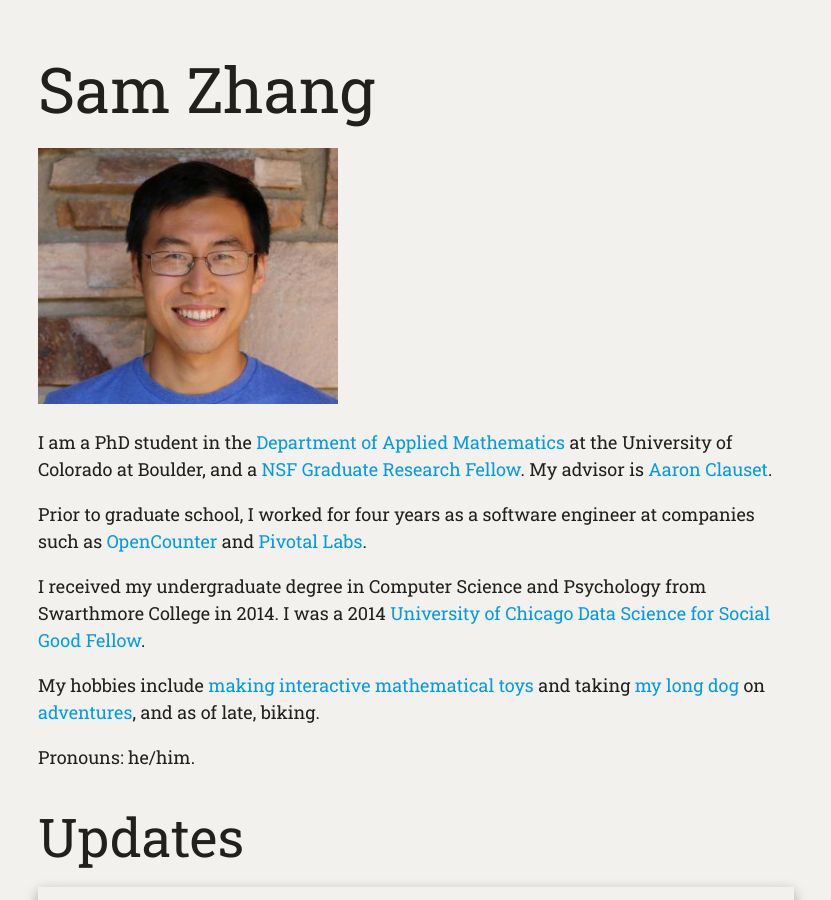
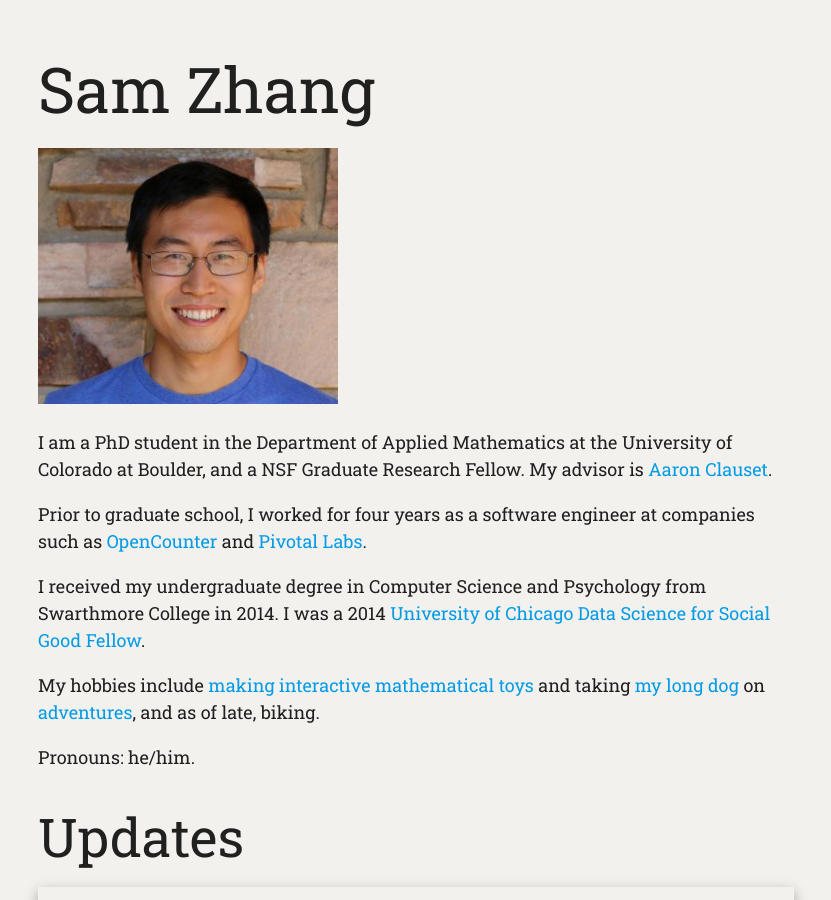
Before and after one commit to samzhang111/samzhang111.github.io, a Jekyll site: the page built from index.html, in a window 1280 px wide and 900 px high. Shown: the whole window, without its empty margins (224-1055 px from the left). Built offline with Jekyll 4.4.1, drawn with Linux system fonts in a browser that asks for light colours; some of the changed lines change nothing that is shown.

Commit message:
remove some links

```diff
--- a/index.html
+++ b/index.html
@@ -11,7 +11,7 @@
 </div>
 
 <p>
-I am a PhD student in the <a href="https://www.colorado.edu/amath/">Department of Applied Mathematics</a> at the University of Colorado at Boulder, and a <a href="https://www.nsfgrfp.org">NSF Graduate Research Fellow</a>. My advisor is <a href="http://tuvalu.santafe.edu/~aaronc/">Aaron Clauset</a>.
+I am a PhD student in the Department of Applied Mathematics at the University of Colorado at Boulder, and a NSF Graduate Research Fellow. My advisor is <a href="http://tuvalu.santafe.edu/~aaronc/">Aaron Clauset</a>.
 <p>
 
 Prior to graduate school, I worked for four years as a software engineer at companies such as <a href="https://opencounter.com/">OpenCounter</a> and <a href="https://pivotal.io/labs">Pivotal Labs</a>.
```
